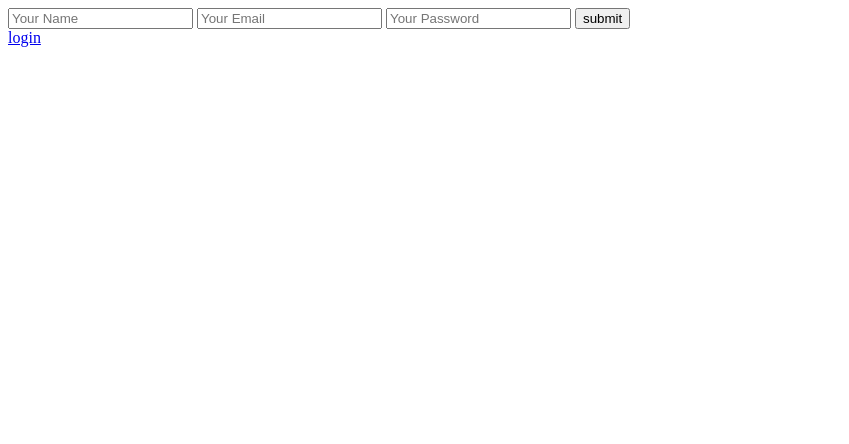
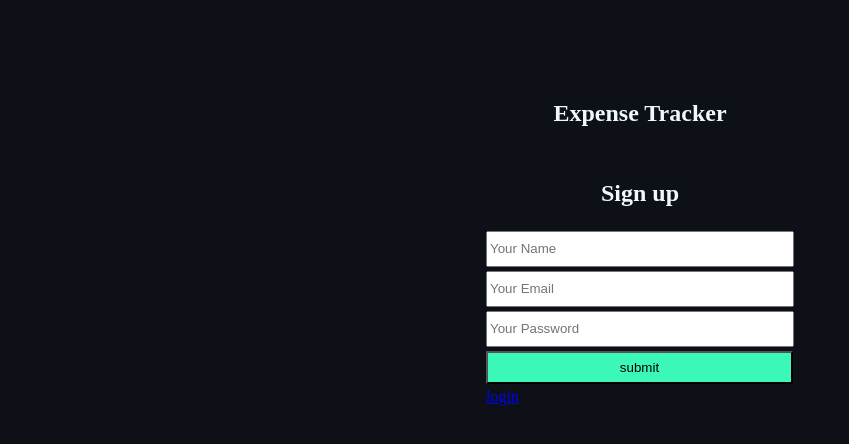
Before and after one commit to sadanandprabhu7/expenceTracker, a website: page signUp.html in a window 1280 px wide. Shown: the whole page, without its empty margins (0-849 px from the left). Drawn offline with nearby package versions, Linux system fonts and the light colour scheme.

Commit message:
added some css to login signup and reset

```diff
--- a/forgot_password.js
+++ b/forgot_password.js
@@ -1,6 +1,10 @@
 async function forgot(event) {
   try {
     event.preventDefault();
+    if (event.target.email.value == "") {
+      alert("Enter Your Email Please");
+      return;
+    }
     const email = event.target.email.value;
     console.log(email);
     const obj = {
--- /dev/null
+++ b/regis.css
@@ -0,0 +1,34 @@
+/* for login and sign up page */
+body {
+  background-color: #0d1117;
+}
+#regis-wrapper {
+  width: 40%;
+  min-height: 200px;
+  position: fixed;
+  left: 30%;
+  right: 20%;
+  top: 10%;
+  background-color: #0d1117;
+}
+input {
+  width: 300px;
+  height: 30px;
+}
+#signUpBtn,
+#login,
+#reset {
+  width: 307px;
+  height: 33px;
+  background-color: rgb(59, 248, 185);
+}
+
+#regis {
+  margin-left: auto;
+  margin-right: auto;
+  padding: 10px;
+}
+#h1 {
+  color: aliceblue;
+  text-align: center;
+}
--- a/signUp.html
+++ b/signUp.html
@@ -5,21 +5,59 @@
     <meta http-equiv="X-UA-Compatible" content="IE=edge" />
     <meta name="viewport" content="width=device-width, initial-scale=1.0" />
     <title>Sign Up</title>
+    <link rel="stylesheet" href="regis.css" />
   </head>
   <body>
-    <div>
+    <div id="regis-wrapper">
+      <h2 id="h1">Expense Tracker</h2>
+      <div id="regis-content"></div>
       <form onsubmit="resgister(event)" id="form">
-        <input id="name" type="text" name="name" placeholder="Your Name" />
-        <input id="email" type="text" name="email" placeholder="Your Email" />
+        <table id="regis">
+          <tr>
+            <th id="h1"><h2>Sign up</h2></th>
+          </tr>
+          <tr>
+            <td>
               <input
+                class="input"
+                id="name"
+                type="text"
+                name="name"
+                placeholder="Your Name"
+              />
+            </td>
+          </tr>
+          <tr>
+            <td>
+              <input
+                class="input"
+                id="email"
+                type="text"
+                name="email"
+                placeholder="Your Email"
+              />
+            </td>
+          </tr>
+
+          <tr>
+            <td>
+              <input
+                class="input"
                 id="password"
                 type="password"
                 name="password"
                 placeholder="Your Password"
               />
-        <button id="signUpBtn">submit</button>
+            </td>
+          </tr>
+          <tr>
+            <td><button id="signUpBtn">submit</button></td>
+          </tr>
+          <tr>
+            <td><a href="login.html">login</a></td>
+          </tr>
+        </table>
       </form>
-      <a href="login.html">login</a>
     </div>
     <script src="https://cdnjs.cloudflare.com/ajax/libs/axios/1.1.3/axios.min.js"></script>
     <script src="signUp.js"></script>
```
Also changed, not shown: finalExpenec.html (+2 -2 lines), forgot_password.html (+18 -1 lines), login.html (+30 -3 lines). Lines whose indentation alone changed are shown as unchanged.
